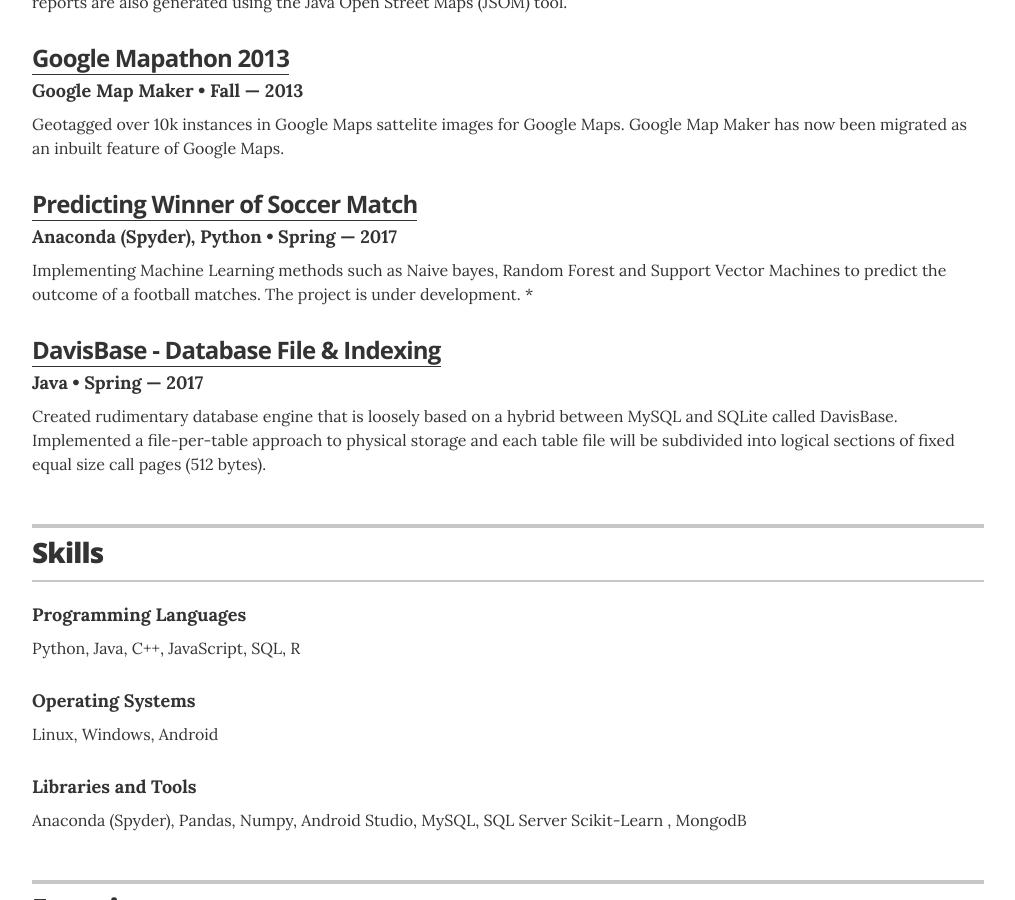
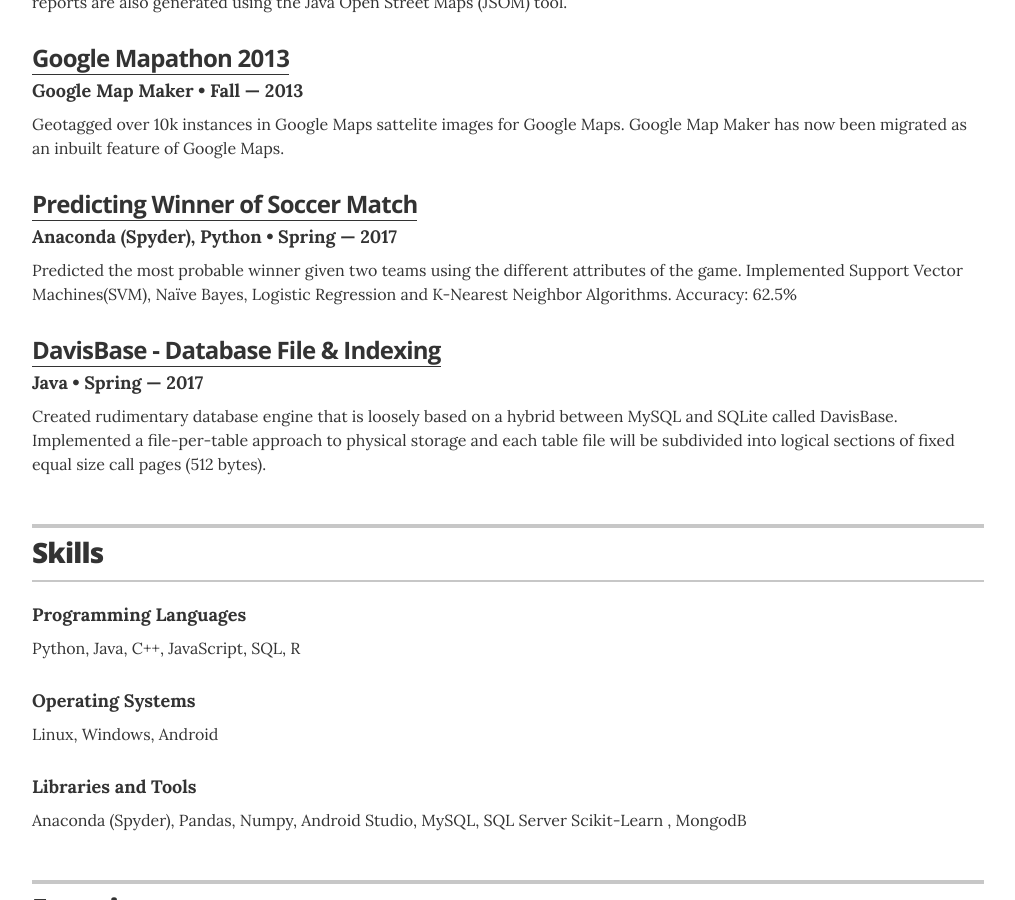
Before and after one commit to mohanakrishnavh/mohanakrishnavh.github.io, a Jekyll site: the page index.html, which Jekyll copies as it is, in a window 1280 px wide and 900 px high, scrolled down 2276 px. Shown: the whole window, without its empty margins (132-1147 px from the left). Built offline with Jekyll 4.4.1, drawn with Linux system fonts in a browser that asks for light colours.

Commit message:
Update index.html

```diff
--- a/index.html
+++ b/index.html
@@ -220,7 +220,7 @@
 		  <div class="resume-item">
           <h3 class="resume-item-title"><a href="https://github.com/mohanakrishnavh/Soccer-Match-Prediction">Predicting Winner of Soccer Match</a></h3>
           <h4 class="resume-item-details">Anaconda (Spyder), Python   &bull; Spring &mdash; 2017</h4>
-          <p class="resume-item-copy">  Implementing Machine Learning methods such as Naive bayes, Random Forest and Support Vector Machines to predict the outcome of a football matches. The project is under development. *
+          <p class="resume-item-copy">  Predicted the most probable winner given two teams using the different attributes of the game. Implemented Support Vector Machines(SVM), Naïve Bayes, Logistic Regression and K-Nearest Neighbor Algorithms. Accuracy: 62.5%
 </p>  </div>
 
 		  <div class="resume-item">
```
